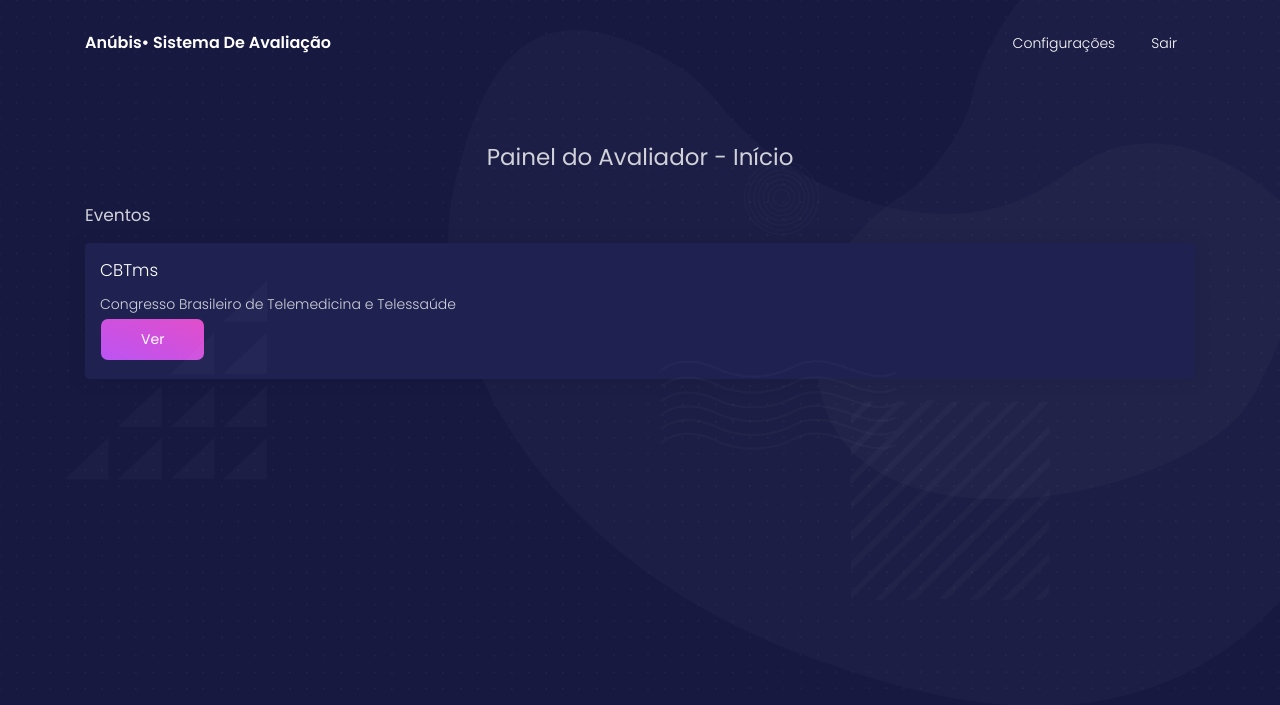
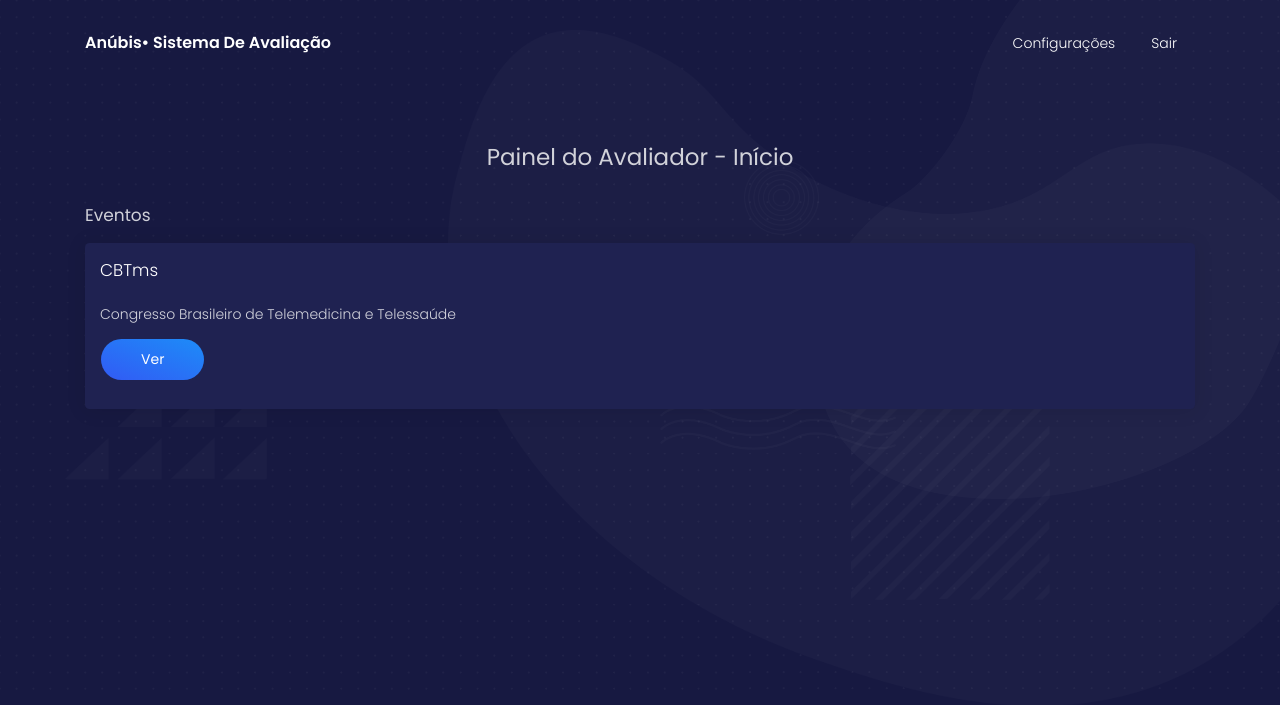
Before and after one commit to vieiraeduardos/anubis, a Flask app: template app/templates/judge.html in a window 1280 px wide. Shown: the top 705 px of the page. Run offline with Flask 2, Linux system fonts and the light colour scheme; the template is opened without the code that fills it, so the values that code supplies are empty; some libraries are stand-ins or nearby versions.

Commit message:
Fixing buf at judge-events.html

```diff
--- a/app/controllers/EvaluationController.py
+++ b/app/controllers/EvaluationController.py
@@ -6,7 +6,9 @@ from app.models.Evaluation import Evaluation
 
 @app.route("/papers/<code>/evaluations/", methods=["GET"])
 def redirect_evaluation_page(code):
-    return render_template("new-evaluation.html", code=code)
+    paper = Paper().getPaperByCode(code)
+
+    return render_template("new-evaluation.html", code=code, paper=paper)
 
 @app.route("/papers/<paper>/evaluations/", methods=["POST"])
 def evaluate(paper):
--- a/app/templates/judge.html
+++ b/app/templates/judge.html
@@ -60,15 +60,30 @@
 
             <div class="col-lg-12 col-sm-12">
                 <h4>Eventos</h4>
-                <a href="/judges/events/1">
-                  <div class="card">
-                    <div class="card-body">
-                      <h4 class="card-title">CBTms</h4>
-                      <p class="card-text">Congresso Brasileiro de Telemedicina e Telessaúde</p>
-                      <a href="/judges/events/1" class="btn btn-primary">Ver</a>
-                    </div>
+
+                <div class="card card-register">
+
+                  <div class="card-body">
+
+                      <div class="input-group">
+                        <h4 class="card-title">CBTms</h4>
+
+                      </div>
+
+                      <div class="input-group">
+                        <p class="card-text">Congresso Brasileiro de Telemedicina e Telessaúde</p>
+
+                      </div>
+
+                      <div class="input-group">
+                        <a href="/judges/events/1/" class="btn btn-info btn-round">Ver</a>
+
+                      </div>
+
                   </div>
-                </a>
+
+                </div>
+
             </div>
 
           </div>
```
Also changed, not shown: app/models/Paper.py (+15 -0 lines).
